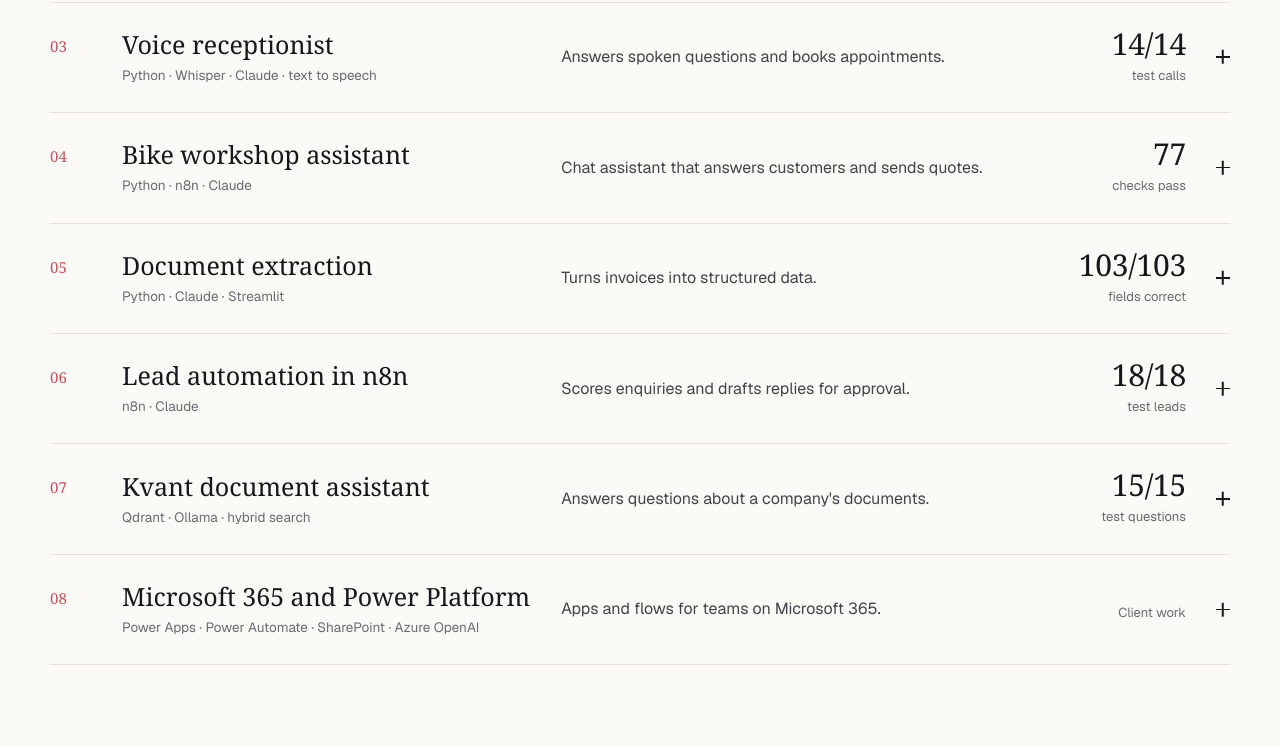
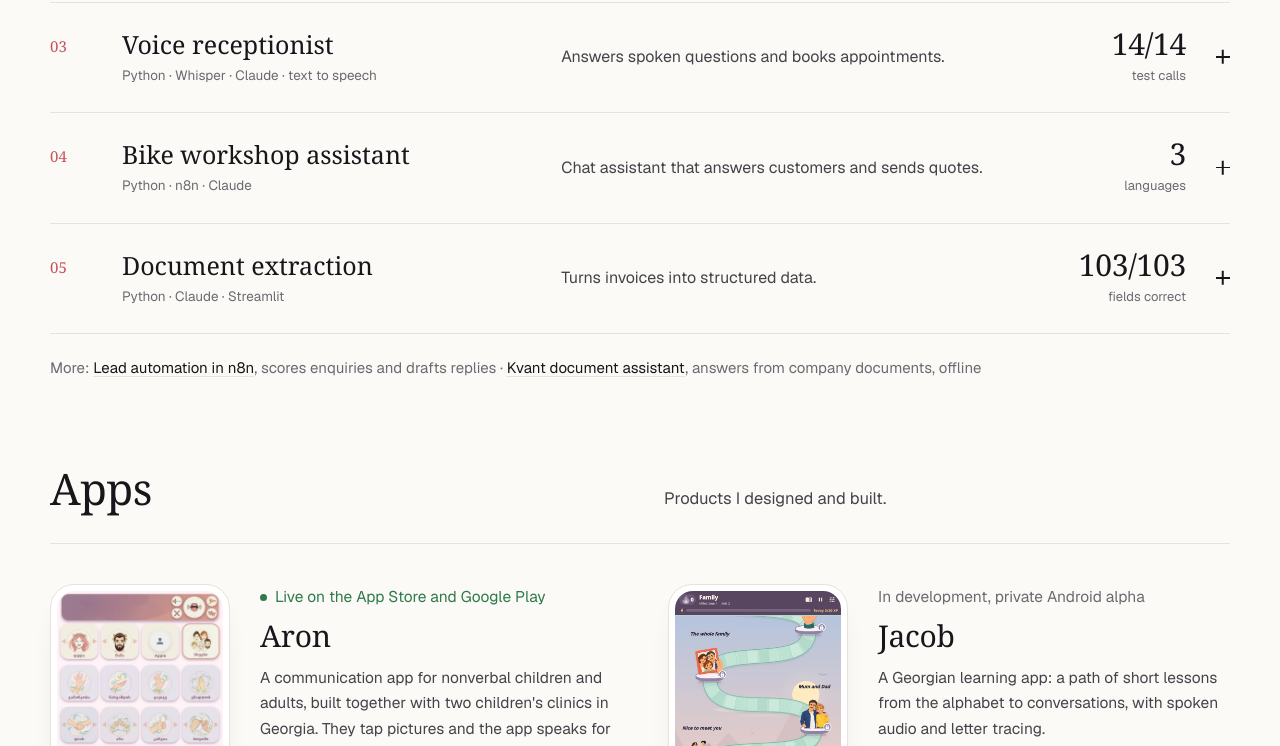
Before and after one commit to cesicobrad/cesicobrad.github.io, a plain HTML site: page index.html in a window 1280 px wide. Shown: the part 1480-2226 px from the top of the page. Drawn offline with nearby package versions, Linux system fonts and the light colour scheme; a web font is replaced by a local one.

Commit message:
Trim Work to five projects; lead the inbox with its real-mail result
Lead automation and Kvant move to a More line, Microsoft 365 to the
Contact tools line. The chat assistant shows what it does for customers
instead of a test count.

Co-Authored-By: Claude Opus 5.5 <noreply@anthropic.com>

```diff
--- a/index.html
+++ b/index.html
@@ -83,12 +83,12 @@
         <span class="num" aria-hidden="true">01</span>
         <span class="name"><span class="title">AI operations inbox</span><span class="kind">n8n · Outlook · Gmail · Claude</span></span>
         <span class="line">Sorts a shared Outlook or Gmail inbox.</span>
-        <span class="fig"><b>100/100</b><small>test emails</small></span>
+        <span class="fig"><b>79/93</b><small>real business emails</small></span>
         <span class="plus" aria-hidden="true"></span>
       </summary>
       <div class="row-open">
         <a class="media" href="demos/ai-ops-inbox/" tabindex="-1" aria-hidden="true"><img src="assets/inbox-console.webp" alt="" loading="lazy"><span class="dur">Open the demo →</span></a>
-        <div class="row-body"><p>Each email is filed, deadlines and amounts are extracted, the CRM and task list are updated, and urgent mail is posted to Teams or Slack. Emails it is unsure about go to a person. Nothing is deleted or sent.</p><p class="outcome">100 of 100 test emails filed correctly. Real business mail: 79 of 93 correct, 11 sent to a person, 3 wrong. 0 of 550 real spam and phishing emails filed as work.</p><p class="row-links"><a href="demos/ai-ops-inbox/">Details</a><a href="https://github.com/cesicobrad/ai-ops-inbox" aria-label="Code for AI operations inbox on GitHub">Code ↗</a></p></div>
+        <div class="row-body"><p>Each email is filed, deadlines and amounts are extracted, the CRM and task list are updated, and urgent mail is posted to Teams or Slack. Emails it is unsure about go to a person. Nothing is deleted or sent.</p><p class="outcome">Real business mail: 79 of 93 filed correctly, 11 sent to a person, 3 wrong. 0 of 550 real spam and phishing emails filed as work. 100 of 100 synthetic test emails correct.</p><p class="row-links"><a href="demos/ai-ops-inbox/">Details</a><a href="https://github.com/cesicobrad/ai-ops-inbox" aria-label="Code for AI operations inbox on GitHub">Code ↗</a></p></div>
       </div>
     </details>
     <details class="row" id="demo-backoffice" data-preview="assets/video/back-office.webp">
@@ -122,12 +122,12 @@
         <span class="num" aria-hidden="true">04</span>
         <span class="name"><span class="title">Bike workshop assistant</span><span class="kind">Python · n8n · Claude</span></span>
         <span class="line">Chat assistant that answers customers and sends quotes.</span>
-        <span class="fig"><b>77</b><small>checks pass</small></span>
+        <span class="fig"><b>3</b><small>languages</small></span>
         <span class="plus" aria-hidden="true"></span>
       </summary>
       <div class="row-open">
         <button class="media" type="button" data-video="assets/video/srauf.mp4" aria-label="Play video: Bike workshop assistant, 1 minute 40 seconds"><img src="assets/video/srauf.webp" alt="" loading="lazy"><span class="dur" aria-hidden="true">▶ 1:40</span></button>
-        <div class="row-body"><p>Answers prices and opening hours in three languages, passes repairs to staff with the customer&#x27;s photos, and sends quotes the customer can accept.</p><p class="outcome">77 automated checks and 45 steps through n8n pass.</p><p class="row-links"><a href="demos/ai-chat-assistant/">Details</a><button type="button" data-video="assets/video/srauf.mp4" aria-label="Watch the video: Bike workshop assistant, 1 minute 40 seconds">Watch · 1:40</button><a href="https://github.com/cesicobrad/srauf-workshop" aria-label="Code for Bike workshop assistant on GitHub">Code ↗</a></p></div>
+        <div class="row-body"><p>Answers prices and opening hours in English, Slovenian or Croatian/Serbian, only from facts the owner approved. Anything custom goes to staff with the whole conversation and the customer&#x27;s photos, and staff send a quote the customer can accept.</p><p class="outcome">Customers get an answer or a person, never a guess. Tested with 77 automated checks and 45 steps through n8n.</p><p class="row-links"><a href="demos/ai-chat-assistant/">Details</a><button type="button" data-video="assets/video/srauf.mp4" aria-label="Watch the video: Bike workshop assistant, 1 minute 40 seconds">Watch · 1:40</button><a href="https://github.com/cesicobrad/srauf-workshop" aria-label="Code for Bike workshop assistant on GitHub">Code ↗</a></p></div>
       </div>
     </details>
     <details class="row" id="demo-docs" data-preview="assets/video/doc-extraction.webp">
@@ -143,46 +143,8 @@
         <div class="row-body"><p>Reads invoices from email, PDF or photo. Totals are checked in code and a person approves each record.</p><p class="outcome">103 of 103 fields correct. About $0.001 per document.</p><p class="row-links"><a href="demos/invoice-data-extraction/">Details</a><button type="button" data-video="assets/video/doc-extraction.mp4" aria-label="Watch the video: Document extraction, 1 minute 9 seconds">Watch · 1:09</button><a href="https://github.com/cesicobrad/doc-extraction" aria-label="Code for Document extraction on GitHub">Code ↗</a></p></div>
       </div>
     </details>
-    <details class="row" id="demo-n8n" data-preview="assets/video/n8n-leads.webp">
-      <summary>
-        <span class="num" aria-hidden="true">06</span>
-        <span class="name"><span class="title">Lead automation in n8n</span><span class="kind">n8n · Claude</span></span>
-        <span class="line">Scores enquiries and drafts replies for approval.</span>
-        <span class="fig"><b>18/18</b><small>test leads</small></span>
-        <span class="plus" aria-hidden="true"></span>
-      </summary>
-      <div class="row-open">
-        <button class="media" type="button" data-video="assets/video/n8n-leads.mp4" aria-label="Play video: Lead automation in n8n, 1 minute 27 seconds"><img src="assets/video/n8n-leads.webp" alt="" loading="lazy"><span class="dur" aria-hidden="true">▶ 1:27</span></button>
-        <div class="row-body"><p>Reads each enquiry and the sender&#x27;s website, scores the lead and drafts a reply. Nothing is sent until a person approves it.</p><p class="outcome">18 of 18 test leads scored as labelled. About $0.001 per lead.</p><p class="row-links"><a href="demos/n8n-lead-automation/">Details</a><button type="button" data-video="assets/video/n8n-leads.mp4" aria-label="Watch the video: Lead automation in n8n, 1 minute 27 seconds">Watch · 1:27</button><a href="https://github.com/cesicobrad/n8n-automations" aria-label="Code for Lead automation in n8n on GitHub">Code ↗</a></p></div>
-      </div>
-    </details>
-    <details class="row no-media" id="kvant">
-      <summary>
-        <span class="num" aria-hidden="true">07</span>
-        <span class="name"><span class="title">Kvant document assistant</span><span class="kind">Qdrant · Ollama · hybrid search</span></span>
-        <span class="line">Answers questions about a company&#x27;s documents.</span>
-        <span class="fig"><b>15/15</b><small>test questions</small></span>
-        <span class="plus" aria-hidden="true"></span>
-      </summary>
-      <div class="row-open">
-
-        <div class="row-body"><p>Answers in Slovenian or English with links to the sources. Runs on the company&#x27;s own computer, so documents never leave it.</p><p class="outcome">15 of 15 test questions and 11 of 11 new ones answered correctly.</p><p class="row-links"><a href="https://github.com/cesicobrad/kvant-assistant" aria-label="Code for Kvant document assistant on GitHub">Code ↗</a></p></div>
-      </div>
-    </details>
-    <details class="row no-media" id="microsoft">
-      <summary>
-        <span class="num" aria-hidden="true">08</span>
-        <span class="name"><span class="title">Microsoft 365 and Power Platform</span><span class="kind">Power Apps · Power Automate · SharePoint · Azure OpenAI</span></span>
-        <span class="line">Apps and flows for teams on Microsoft 365.</span>
-        <span class="fig"><small>Client work</small></span>
-        <span class="plus" aria-hidden="true"></span>
-      </summary>
-      <div class="row-open">
-
-        <div class="row-body"><p>Power Apps that replace spreadsheets and paper forms, Power Automate flows for email intake and approvals, and Azure OpenAI connected to Outlook, Teams and OneDrive.</p></div>
-      </div>
-    </details>
   </div>
+  <p class="more-work">More: <a id="demo-n8n" href="demos/n8n-lead-automation/">Lead automation in n8n</a>, scores enquiries and drafts replies · <a id="kvant" href="https://github.com/cesicobrad/kvant-assistant">Kvant document assistant</a>, answers from company documents, offline</p>
 </section>
 
 <section class="section wrap" id="apps">
@@ -236,7 +198,7 @@
   <dl>
     <dt>Time zone</dt><dd>CET, remote</dd>
     <dt>Languages</dt><dd>English, Serbian/Croatian, some Slovenian</dd>
-    <dt>Tools</dt><dd>Python, Flutter, Power Platform, Claude and OpenAI, n8n</dd>
+    <dt id="microsoft">Tools</dt><dd>Python, n8n, Power Apps and Power Automate, Claude and OpenAI, Flutter</dd>
     <dt>Elsewhere</dt><dd><a href="https://github.com/cesicobrad">GitHub</a> · <a href="https://www.linkedin.com/in/obrad-%C4%87e%C5%A1i%C4%87-98bb412b5/">LinkedIn</a></dd>
   </dl>
 </section>
--- a/styles.css
+++ b/styles.css
@@ -89,6 +89,9 @@ h3{font:400 23px/1.25 var(--display);color:var(--ink);letter-spacing:-.005em}
 .row-links{display:flex;flex-wrap:wrap;gap:6px 24px;margin-top:14px;font-size:14.5px!important;font-weight:500}
 .row-links a,.row-links button{color:var(--blue);text-decoration:none;background:none;border:0;padding:0;cursor:pointer;font-weight:500}
 .row-links a:hover,.row-links button:hover{text-decoration:underline;text-underline-offset:3px}
+.more-work{margin-top:22px;font-size:15px;color:var(--soft)}
+.more-work a{color:var(--ink);text-decoration:underline;text-underline-offset:3px;text-decoration-thickness:1px;text-decoration-color:var(--line)}
+.more-work a:hover{text-decoration-color:var(--ink)}
 /* Hover preview that follows the cursor over closed rows (desktop only, set up in app.js) */
 .peek{position:fixed;left:0;top:0;width:300px;aspect-ratio:16/10;border-radius:6px;overflow:hidden;box-shadow:0 24px 48px -20px #17161a55;outline:1px solid var(--line);background:#efece6;pointer-events:none;opacity:0;transform:translate(-50%,-50%) scale(.96);transition:opacity .18s ease,transform .18s ease;z-index:5}
 .peek.on{opacity:1;transform:translate(-50%,-50%) scale(1)}
```
